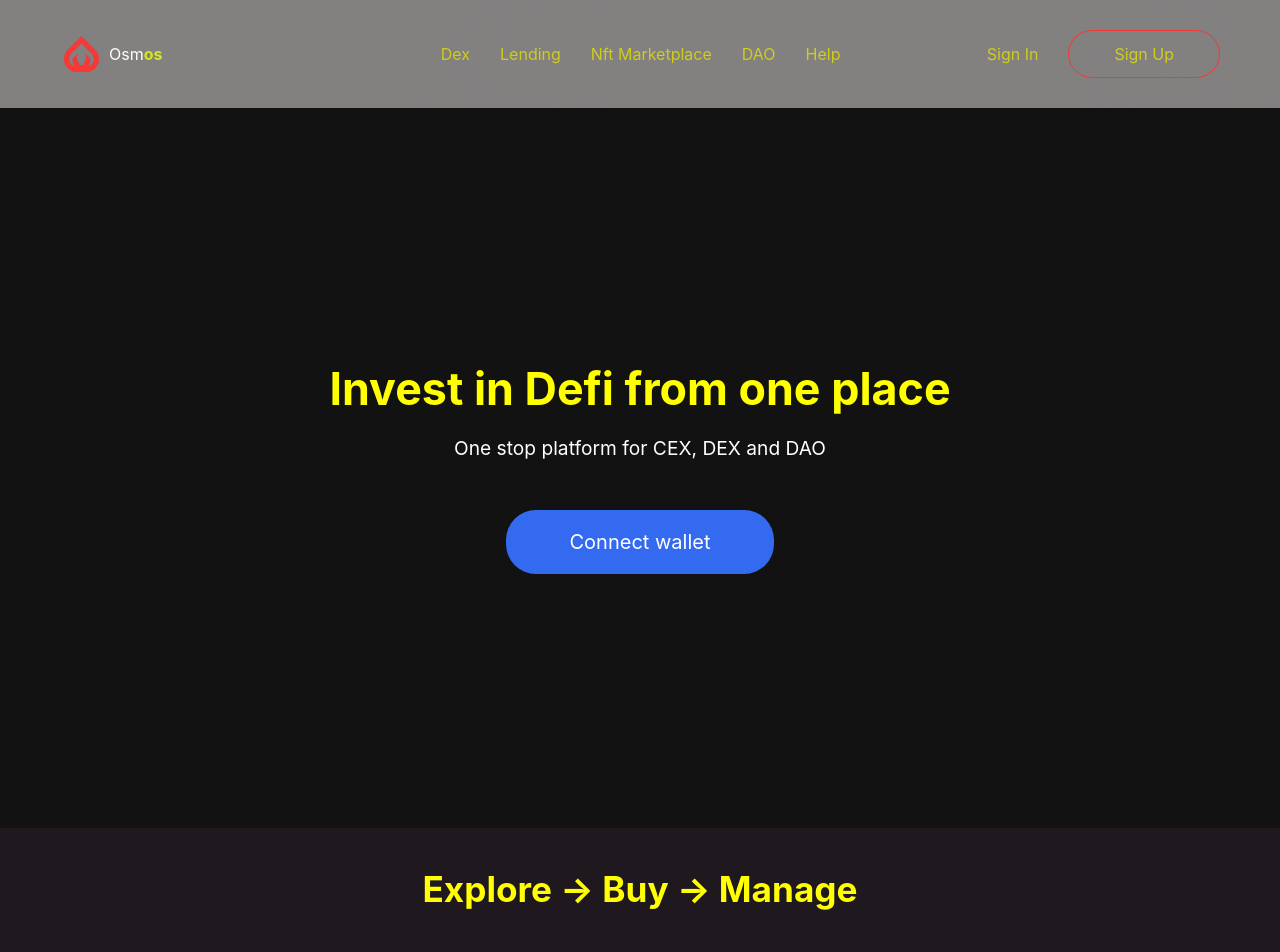
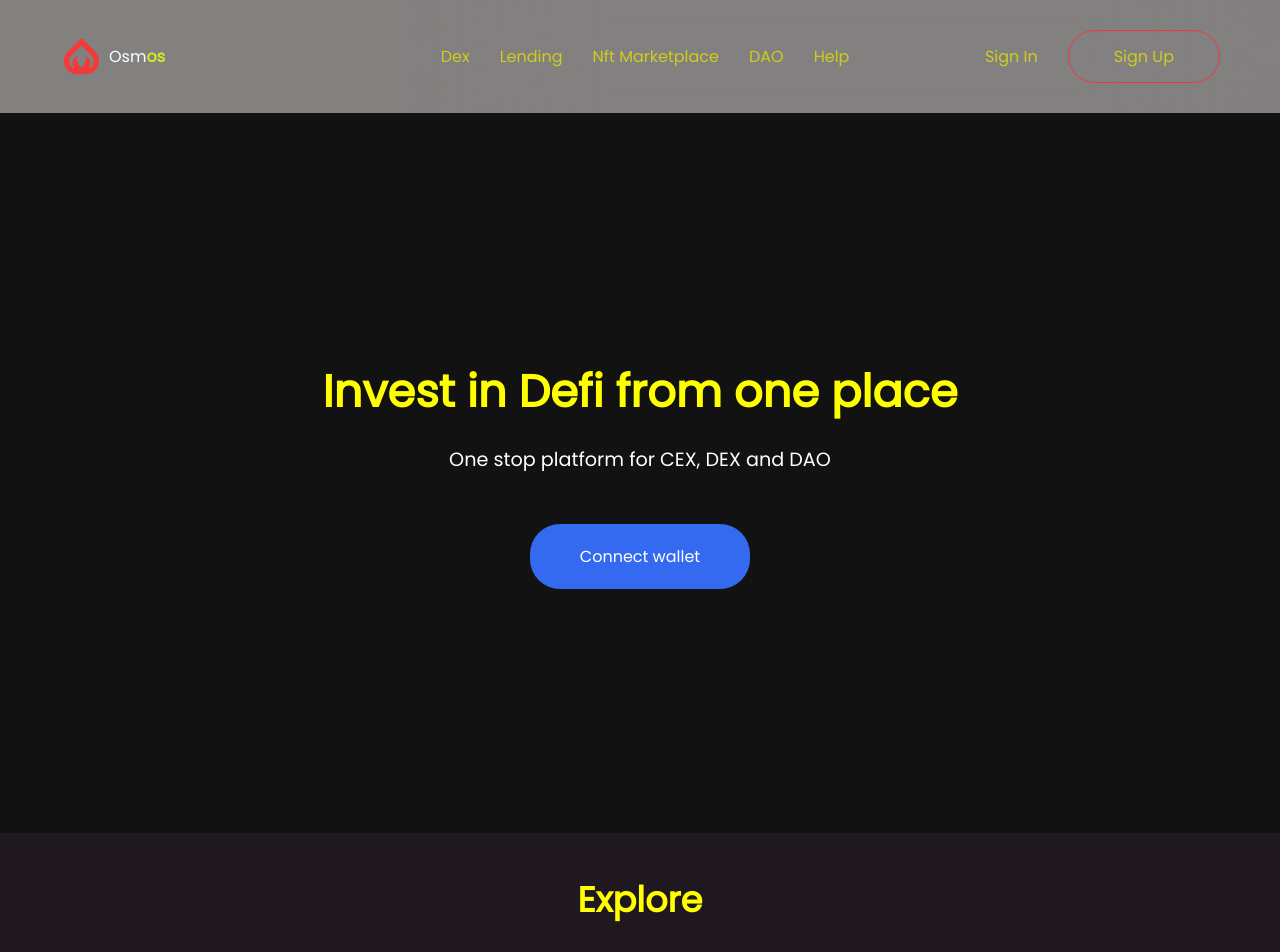
Before and after one commit to hemarle/nfts, a React (Create React App) app: page / in a window 1280 px wide. Shown: the top 952 px of the page. Built offline with nearby package versions, Linux system fonts and the light colour scheme.

Commit message:
Poppins font added

```diff
--- a/public/index.html
+++ b/public/index.html
@@ -24,6 +24,12 @@
       work correctly both with client-side routing and a non-root public URL.
       Learn how to configure a non-root public URL by running `npm run build`.
     -->
+    <link rel="preconnect" href="https://fonts.googleapis.com" />
+    <link rel="preconnect" href="https://fonts.gstatic.com" crossorigin />
+    <link
+      href="https://fonts.googleapis.com/css2?family=Poppins&display=swap"
+      rel="stylesheet"
+    />
     <title>React App</title>
   </head>
   <body>
--- a/src/About.css
+++ b/src/About.css
@@ -8,7 +8,7 @@
 }
 .about__Title {
   margin-bottom: 40px;
-  font-size: 1.8rem;
+  /* font-size: 1.8rem; */
 }
 
 @media screen and (min-width: 768px) {
--- a/src/About.js
+++ b/src/About.js
@@ -2,9 +2,11 @@
 import "./About.css";
 import phoneIcon from "./images/phone.png";
 import AboutCard from "./AboutCard";
-function About() {
-    return (<div className="about">
-        <h1 className="about__Title">Explore -> Buy -> Manage</h1>
+function About({title}) {
+    return (
+        <div className="about">
+            <h1 className="about__Title">
+                {title}</h1>
 
             <div className="about__Cards">
                 <AboutCard title="CMEX" about="Community exchange done with ease"
--- a/src/App.css
+++ b/src/App.css
@@ -14,6 +14,8 @@
 .app {
   background-color: var(--black);
   color: white;
+
+  font-family: "Poppins", sans-serif;
 }
 
 h1 {
--- a/src/Hero.css
+++ b/src/Hero.css
@@ -16,7 +16,7 @@
 .hero__Link {
   color: white;
   background-color: var(--blue);
-  padding: 20px 5vw;
+  padding: 20px 50px;
   border-radius: 30px;
-  font-size: 20px;
+  font-size: 16px;
 }
--- a/src/Landing.js
+++ b/src/Landing.js
@@ -11,7 +11,7 @@
 function Landing() {
     return <div className='landing'>
         <Hero title='Invest in Defi from one place' about='One stop platform for CEX, DEX and DAO' link='/signup' linkText='Connect wallet'/>
-        <About/>
+        <About title='Explore'/>
         <Services/>
         <Download image={phoneIcon}
             title='Defi for every device'
```
Lines whose indentation alone changed are shown as unchanged.
